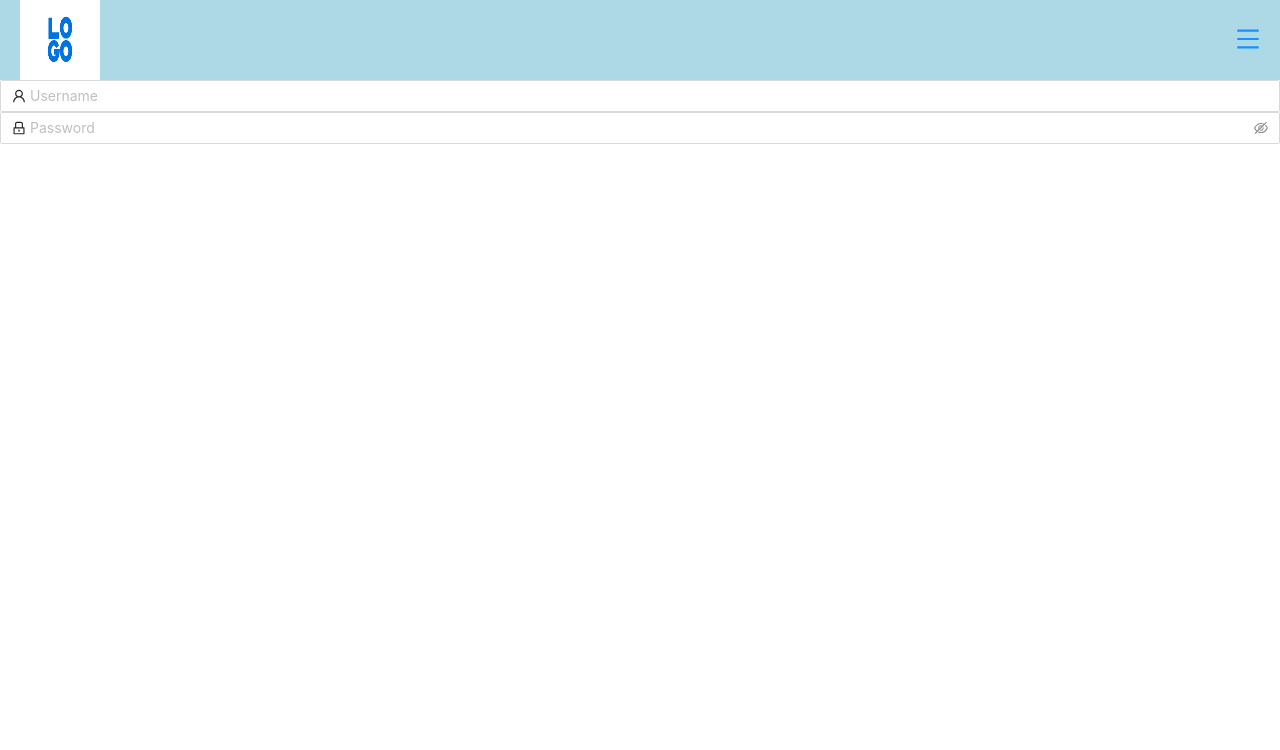
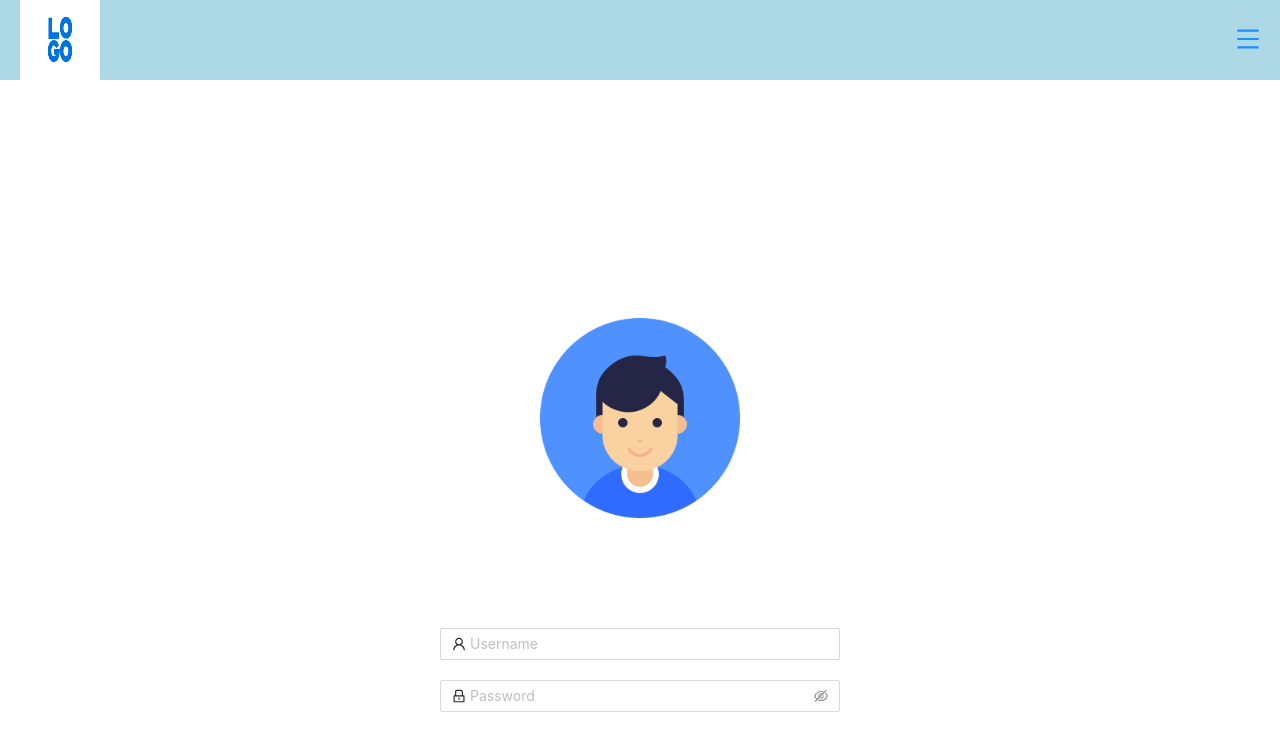
Before and after one commit to RalphSaridar369/React-Template-Recoil, a React (Create React App) app: page /login in a window 1280 px wide. Shown: the top 750 px of the page. Built offline with nearby package versions, Linux system fonts and the light colour scheme.

Commit message:
Added a couple of components

```diff
--- a/src/App.css
+++ b/src/App.css
@@ -3,3 +3,23 @@
   padding: 0;
   box-sizing: border-box;
 }
+
+/* width */
+::-webkit-scrollbar {
+  width: 10px;
+}
+
+/* Track */
+::-webkit-scrollbar-track {
+  background: #f1f1f1;
+}
+
+/* Handle */
+::-webkit-scrollbar-thumb {
+  background: lightblue;
+}
+
+/* Handle on hover */
+::-webkit-scrollbar-thumb:hover {
+  background: lightskyblue;
+}
--- /dev/null
+++ b/src/Components/Container/Container.js
@@ -0,0 +1,23 @@
+import React from 'react';
+
+const Container = ({children,...props}) =>{
+
+    const styles = {
+        display:'flex',
+        flexDirection:props.row?'row':'column',
+        margin:'40px 30px',
+        ...props.center && {alignItems:'center',justifyContent:'center'},
+        ...props.centerV && {alignItems:'center'},
+        ...props.centerH && {justifyContent:'center'},
+        ...props.space && {justifyContent:'space-between'},
+        ...props.height && {height:props.height}
+    }
+
+    return (
+        <div style={styles}>
+            {children}
+        </div>
+    )
+}
+
+export default Container
--- a/src/Components/Header/Header.js
+++ b/src/Components/Header/Header.js
@@ -24,7 +24,7 @@ const Header = () => {
             </a>
             <Drawer
             title="Basic Drawer"
-            placement="right"
+            placement="top"
             closable={true}
             onClose={()=>setOpen(false)}
             visible={open}
--- /dev/null
+++ b/src/Components/Image/Image.js
@@ -0,0 +1,19 @@
+import React from 'react';
+import { Image } from 'antd';
+
+const ImageComponent =(props)=> {
+
+  const styles = {
+      margin:'0px 0px 100px 0'
+  }
+
+  return (
+      <Image
+        style={styles}
+        width={200}
+        {...props}
+      />
+  );
+}
+
+export default ImageComponent
--- a/src/Components/TextInput/TextInput.css
+++ b/src/Components/TextInput/TextInput.css
@@ -1,4 +1,5 @@
 .textInput{
-    width: '100%';
+    display: flex!important;
+    width: '100px'!important;
     margin:'100px 0';
 }
--- a/src/Components/TextInput/TextInput.js
+++ b/src/Components/TextInput/TextInput.js
@@ -2,18 +2,19 @@ import React from 'react';
 import { Input } from 'antd';
 import './TextInput.css';
 
+const styles = {
+    maxWidth:'400px',
+    margin:'10px 0',
+}
+
 export const TextInput = (props) => {
     return (
-        <Input className='textInput' placeholder={props.placeholder} prefix={props.prefix ? props.prefix : null} />
+        <Input className='textInput' style={styles} {...props}/>
     )
 }
 
 export const PassInput = (props) => {
     return (
-        <Input.Password className='textInput' placeholder={props.placeholder} prefix={props.prefix ? props.prefix : null} iconRender={props.iconRender} />
+        <Input.Password className='textInput' style={styles} {...props}/>
     )
 }
-
-const styles = {
-    width:300
-}
--- a/src/Screens/Auth/Login.js
+++ b/src/Screens/Auth/Login.js
@@ -1,17 +1,21 @@
 import React from 'react';
 import { UserOutlined, EyeInvisibleOutlined, EyeTwoTone, LockOutlined } from '@ant-design/icons';
 import {TextInput, PassInput} from '../../Components/TextInput/TextInput';
+import Image from '../../Components/Image/Image';
+import Container from '../../Components/Container/Container';
 
 const Login = () => {
     return (
-        <div>
+        <Container center column height="100vh">
+            <Image
+            src='./user-default.png'/>
             <TextInput placeholder="Username" prefix={<UserOutlined />} />
             <PassInput
                 placeholder="Password"
                 iconRender={visible => (visible ? <EyeTwoTone /> : <EyeInvisibleOutlined />)}
                 prefix={<LockOutlined />}
             />
-        </div>
+        </Container>
     )
 }
 
```
Also changed, not shown: public/user-default.png (added).
